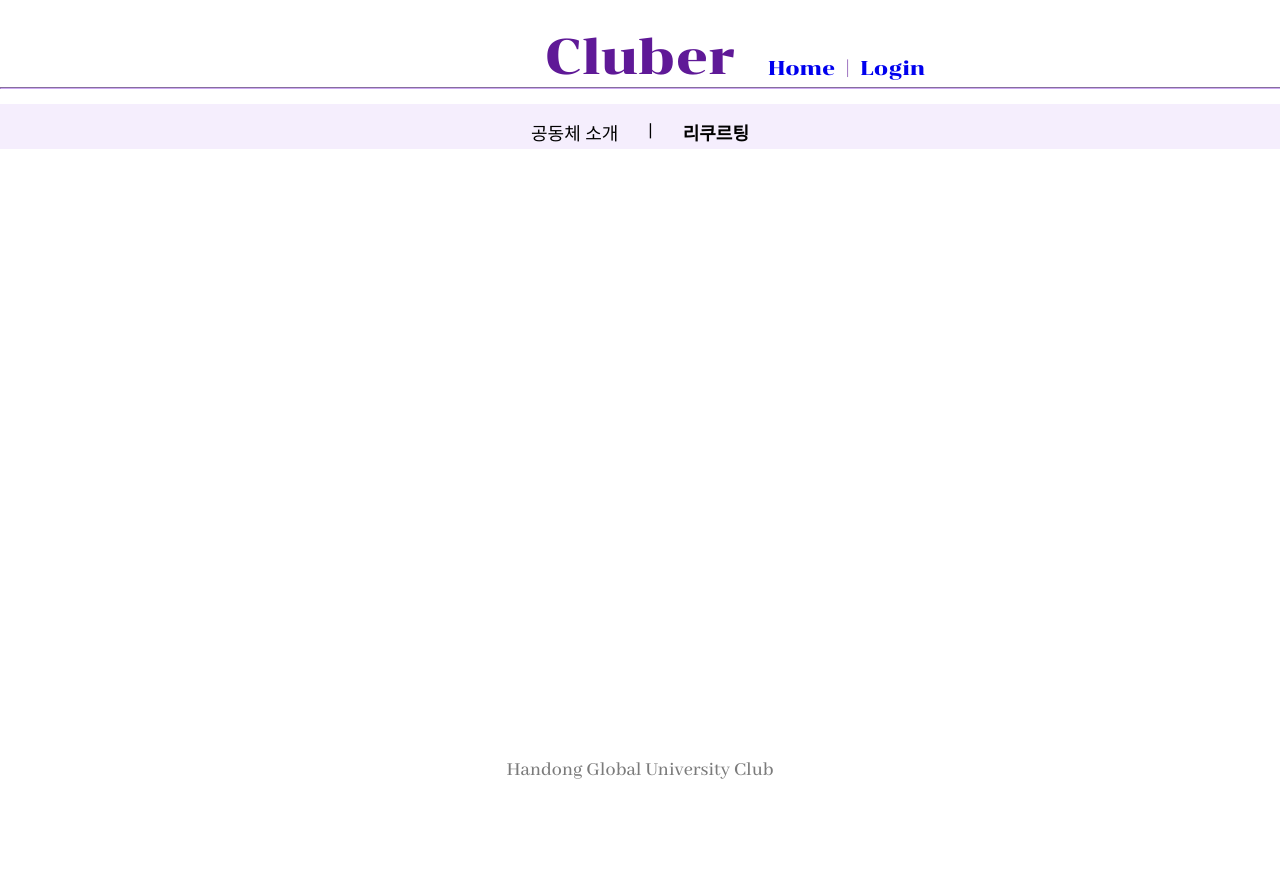
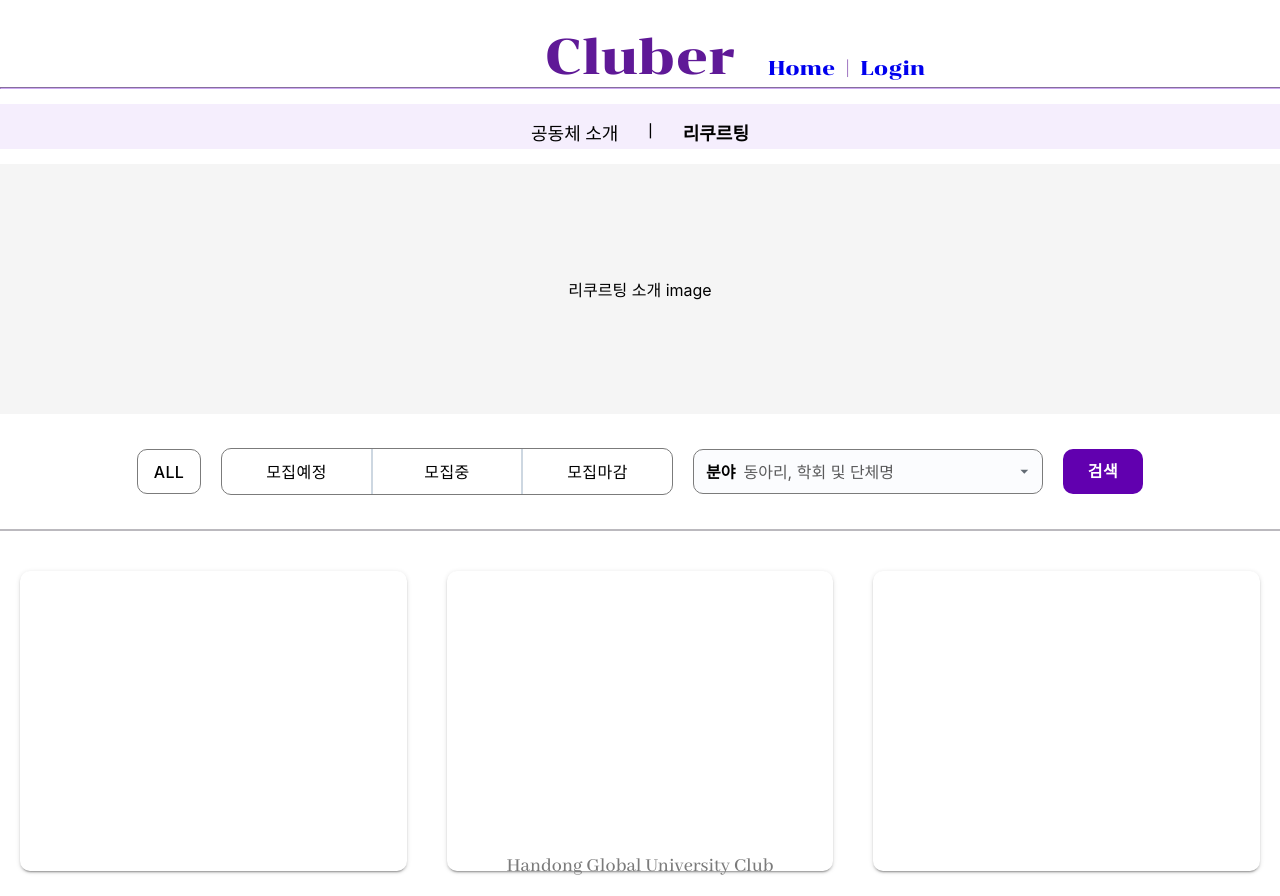
Before and after one commit to minzziPark/Cluber, a React (Create React App) app in the folder cluber/: page /recruiting in a window 1280 px wide. Shown: the top 896 px of the page. Before the commit the page ends 800 px from the top, so only its background shows below. Built offline with nearby package versions, Linux system fonts and the light colour scheme.

Commit message:
page uploaded

```diff
--- a/cluber/src/component/IntroClub.js
+++ b/cluber/src/component/IntroClub.js
@@ -7,6 +7,8 @@ import { styled } from "@mui/material";
 import { Done } from "@mui/icons-material";
 import Checkbox from "@mui/joy/Checkbox";
 import Typography from "@mui/joy/Typography";
+import Autocomplete from "@mui/joy/Autocomplete";
+import Paper from "@mui/material/Paper";
 
 const AllBox = styled(Button)(() => ({
   width: 50,
@@ -16,6 +18,7 @@ const AllBox = styled(Button)(() => ({
   borderColor: "#7B7B7B",
   justifyContent: "center",
   alignItems: "center",
+  margin: "10px",
 }));
 
 const ButtonBox = styled(ButtonGroup)(() => ({
@@ -27,6 +30,7 @@ const ButtonBox = styled(ButtonGroup)(() => ({
   borderColor: "#7B7B7B",
   justifyContent: "center",
   alignItems: "center",
+  margin: "10px",
 }));
 
 const ClubCheckButton = styled(Button)(() => ({
@@ -46,6 +50,43 @@ const CheckDone = styled(Done)(() => ({
   zIndex: 2,
   pointerEvents: "none",
   marginRight: 10,
+}));
+
+const AutocompleteBox = styled(Autocomplete)(() => ({
+  width: 350,
+  height: 45,
+  border: "1px solid",
+  borderColor: "#7B7B7B",
+  borderRadius: "10px",
+  color: "black",
+  margin: "10px",
+}));
+
+const clubs = [
+  { label: "Motion In Christ" },
+  { label: "하나님을 향한 춤" },
+  { label: "Amazing Story" },
+];
+
+const SearchBox = styled(Button)(() => ({
+  width: 80,
+  height: 45,
+  borderRadius: "10px",
+  backgroundColor: "#6100AF",
+  justifyContent: "center",
+  alignItems: "center",
+  margin: "10px",
+  color: "white",
+  fontWeight: "bold",
+  fontSize: 16,
+}));
+
+const ClubItem = styled(Paper)(() => ({
+  width: 450,
+  height: 300,
+  backgroundColor: "white",
+  borderRadius: "10px",
+  margin: "20px",
 }));
 
 export default function IntroClub() {
@@ -69,6 +110,7 @@ export default function IntroClub() {
         </div>
       </div>
       <div className={`${style.image_box}`}>동아리 소개 image</div>
+      <div className={`${style.select_box}`}>
         <AllBox variant="outlined" color="inherit">
           <Checkbox
             label={
@@ -177,6 +219,31 @@ export default function IntroClub() {
             </ClubCheckButton>
           ))}
         </ButtonBox>
+        <AutocompleteBox
+          startDecorator={
+            <Typography
+              sx={{
+                fontWeight: "bold",
+                color: "black",
+              }}
+            >
+              분야
+            </Typography>
+          }
+          variant="plain"
+          placeholder="동아리, 학회 및 단체명"
+          options={clubs}
+        />
+        <SearchBox variant="solid" color="inherit">
+          검색
+        </SearchBox>
+      </div>
+      <hr className={`${style.line}`} />
+      <div className={`${style.club_item}`}>
+        <ClubItem elevation={2}></ClubItem>
+        <ClubItem elevation={2}></ClubItem>
+        <ClubItem elevation={2}></ClubItem>
+      </div>
     </div>
   );
 }
--- a/cluber/src/component/Recruiting.js
+++ b/cluber/src/component/Recruiting.js
@@ -1,7 +1,97 @@
+import { useState } from "react";
 import style from "../css/Recruiting.module.css";
 import { Link } from "react-router-dom";
+import Button from "@mui/material/Button";
+import ButtonGroup from "@mui/joy/ButtonGroup";
+import { styled } from "@mui/material";
+import { Done } from "@mui/icons-material";
+import Checkbox from "@mui/joy/Checkbox";
+import Typography from "@mui/joy/Typography";
+import Autocomplete from "@mui/joy/Autocomplete";
+import Paper from "@mui/material/Paper";
+
+const AllBox = styled(Button)(() => ({
+  width: 50,
+  height: 45,
+  borderRadius: "10px",
+  border: "1px solid",
+  borderColor: "#7B7B7B",
+  justifyContent: "center",
+  alignItems: "center",
+  margin: "10px",
+}));
+
+const ButtonBox = styled(ButtonGroup)(() => ({
+  width: 450,
+  height: 45,
+  borderRadius: "10px",
+  borderWidth: "1px",
+  borderStyle: "solid",
+  borderColor: "#7B7B7B",
+  justifyContent: "center",
+  alignItems: "center",
+  margin: "10px",
+}));
+
+const ClubCheckButton = styled(Button)(() => ({
+  width: 150,
+  height: 45,
+  justifyContent: "center",
+  alignItems: "center",
+  color: "black",
+  fontSize: 16,
+}));
+
+const CheckDone = styled(Done)(() => ({
+  fontSize: 18,
+  color: "black",
+  ml: -0.5,
+  mr: 0.5,
+  zIndex: 2,
+  pointerEvents: "none",
+  marginRight: 10,
+}));
+
+const AutocompleteBox = styled(Autocomplete)(() => ({
+  width: 350,
+  height: 45,
+  border: "1px solid",
+  borderColor: "#7B7B7B",
+  borderRadius: "10px",
+  color: "black",
+  margin: "10px",
+}));
+
+const clubs = [
+  { label: "Motion In Christ" },
+  { label: "하나님을 향한 춤" },
+  { label: "Amazing Story" },
+];
+
+const SearchBox = styled(Button)(() => ({
+  width: 80,
+  height: 45,
+  borderRadius: "10px",
+  backgroundColor: "#6100AF",
+  justifyContent: "center",
+  alignItems: "center",
+  margin: "10px",
+  color: "white",
+  fontWeight: "bold",
+  fontSize: 16,
+}));
+
+const ClubItem = styled(Paper)(() => ({
+  width: 450,
+  height: 300,
+  backgroundColor: "white",
+  borderRadius: "10px",
+  margin: "20px",
+}));
 
 export default function Recruiting() {
+  const [value, setValue] = useState([]);
+  const [isAll, setIsAll] = useState(false);
   return (
     <div>
       <div className={`${style.nav_menu}`}>
@@ -19,6 +109,141 @@ export default function Recruiting() {
           </Link>
         </div>
       </div>
+      <div className={`${style.image_box}`}>리쿠르팅 소개 image</div>
+      <div className={`${style.select_box}`}>
+        <AllBox variant="outlined" color="inherit">
+          <Checkbox
+            label={
+              isAll ? (
+                <Typography sx={{ fontWeight: "bold" }}>ALL</Typography>
+              ) : (
+                "ALL"
+              )
+            }
+            disableIcon
+            overlay
+            checked={isAll}
+            variant={"none"}
+            onChange={(event) => {
+              if (event.target.checked) {
+                setIsAll(true);
+              } else {
+                setIsAll(false);
+              }
+            }}
+            slotProps={{
+              action: ({ checked }) => ({
+                sx: checked
+                  ? {
+                      borderRadius: "10px",
+                      borderColor: "#7B7B7B",
+                      backgroundColor: "#E8DEF8",
+                    }
+                  : {
+                      borderRadius: "10px",
+                      borderColor: "#7B7B7B",
+                    },
+              }),
+            }}
+          />
+        </AllBox>
+
+        <ButtonBox variant="solid" aria-label="outlined button group">
+          {["모집예정", "모집중", "모집마감"].map((item, index) => (
+            <ClubCheckButton
+              key={item}
+              sx={{
+                borderTopLeftRadius: index === 0 ? "10px" : "0px",
+                borderBottomLeftRadius: index === 0 ? "10px" : "0px",
+                borderTopRightRadius: index === 2 ? "10px" : "0px",
+                borderBottomRightRadius: index === 2 ? "10px" : "0px",
+                borderColor: "#7B7B7B",
+              }}
+            >
+              {value.includes(item) && !isAll && <CheckDone />}
+              <Checkbox
+                disableIcon
+                disabled={isAll ? true : false}
+                overlay
+                checked={value.includes(item)}
+                label={
+                  value.includes(item) ? (
+                    <Typography
+                      sx={{
+                        fontWeight: isAll ? "normal" : "bold",
+                        color: isAll ? "#8E8B92" : "black",
+                      }}
+                    >
+                      {item}
+                    </Typography>
+                  ) : (
+                    <Typography
+                      sx={{
+                        fontWeight: "normal",
+                        color: isAll ? "#8E8B92" : "black",
+                      }}
+                    >
+                      {item}
+                    </Typography>
+                  )
+                }
+                variant={"none"}
+                onChange={(event) => {
+                  if (event.target.checked) {
+                    setValue((val) => [...val, item]);
+                  } else {
+                    setValue((val) => val.filter((text) => text !== item));
+                  }
+                }}
+                slotProps={{
+                  action: ({ checked }) => ({
+                    sx: checked
+                      ? {
+                          borderTopLeftRadius: index === 0 ? "10px" : "0px",
+                          borderBottomLeftRadius: index === 0 ? "10px" : "0px",
+                          borderTopRightRadius: index === 2 ? "10px" : "0px",
+                          borderBottomRightRadius: index === 2 ? "10px" : "0px",
+                          borderColor: "#7B7B7B",
+                          backgroundColor: isAll ? "white" : "#E8DEF8",
+                        }
+                      : {
+                          borderTopLeftRadius: index === 0 ? "10px" : "0px",
+                          borderBottomLeftRadius: index === 0 ? "10px" : "0px",
+                          borderTopRightRadius: index === 2 ? "10px" : "0px",
+                          borderBottomRightRadius: index === 2 ? "10px" : "0px",
+                          borderColor: "#7B7B7B",
+                        },
+                  }),
+                }}
+              />
+            </ClubCheckButton>
+          ))}
+        </ButtonBox>
+        <AutocompleteBox
+          startDecorator={
+            <Typography
+              sx={{
+                fontWeight: "bold",
+                color: "black",
+              }}
+            >
+              분야
+            </Typography>
+          }
+          variant="plain"
+          placeholder="동아리, 학회 및 단체명"
+          options={clubs}
+        />
+        <SearchBox variant="solid" color="inherit">
+          검색
+        </SearchBox>
+      </div>
+      <hr className={`${style.line}`} />
+      <div className={`${style.club_item}`}>
+        <ClubItem elevation={2}></ClubItem>
+        <ClubItem elevation={2}></ClubItem>
+        <ClubItem elevation={2}></ClubItem>
+      </div>
     </div>
   );
 }
--- a/cluber/src/css/IntroClub.module.css
+++ b/cluber/src/css/IntroClub.module.css
@@ -28,3 +28,27 @@
   margin: 0 auto;
   display: flex;
 }
+
+.select_box {
+  width: 100%;
+  height: 115px;
+  justify-content: center;
+  align-items: center;
+  display: flex;
+}
+
+.line {
+  border: 0.5px solid;
+  border-color: rgba(121, 116, 126, 0.5);
+  width: 100%;
+  margin-bottom: 15px;
+  margin-top: 0px;
+}
+
+.club_item {
+  width: 100%;
+  height: 350px;
+  justify-content: center;
+  align-items: center;
+  display: flex;
+}
--- a/cluber/src/css/Recruiting.module.css
+++ b/cluber/src/css/Recruiting.module.css
@@ -1,3 +1,13 @@
+.image_box {
+  width: 100%;
+  height: 250px;
+  justify-content: center;
+  align-items: center;
+  display: flex;
+  background-color: rgba(235, 235, 235, 0.5);
+  margin-top: 15px;
+}
+
 .detail_menu {
   color: #000000;
   opacity: 1;
@@ -18,3 +28,27 @@
   margin: 0 auto;
   display: flex;
 }
+
+.select_box {
+  width: 100%;
+  height: 115px;
+  justify-content: center;
+  align-items: center;
+  display: flex;
+}
+
+.line {
+  border: 0.5px solid;
+  border-color: rgba(121, 116, 126, 0.5);
+  width: 100%;
+  margin-bottom: 15px;
+  margin-top: 0px;
+}
+
+.club_item {
+  width: 100%;
+  height: 350px;
+  justify-content: center;
+  align-items: center;
+  display: flex;
+}
```
Lines whose indentation alone changed are shown as unchanged.
